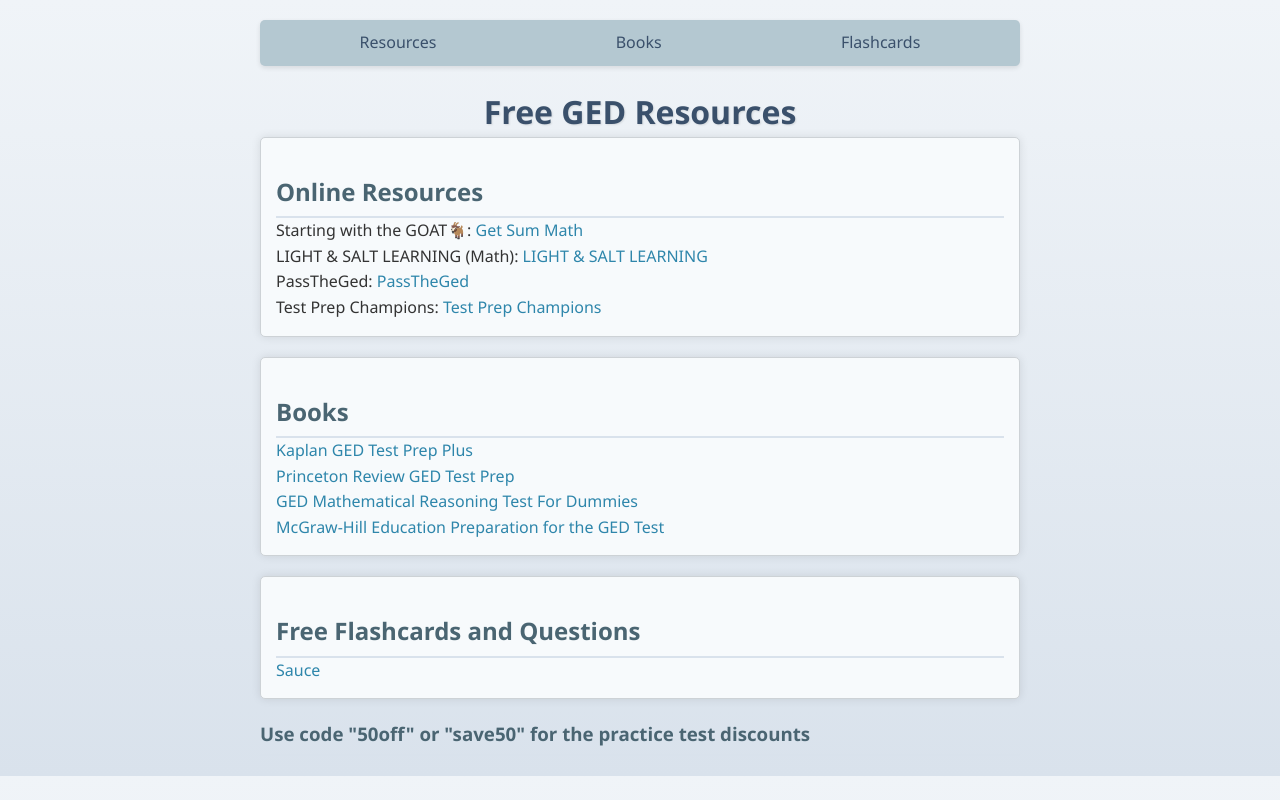
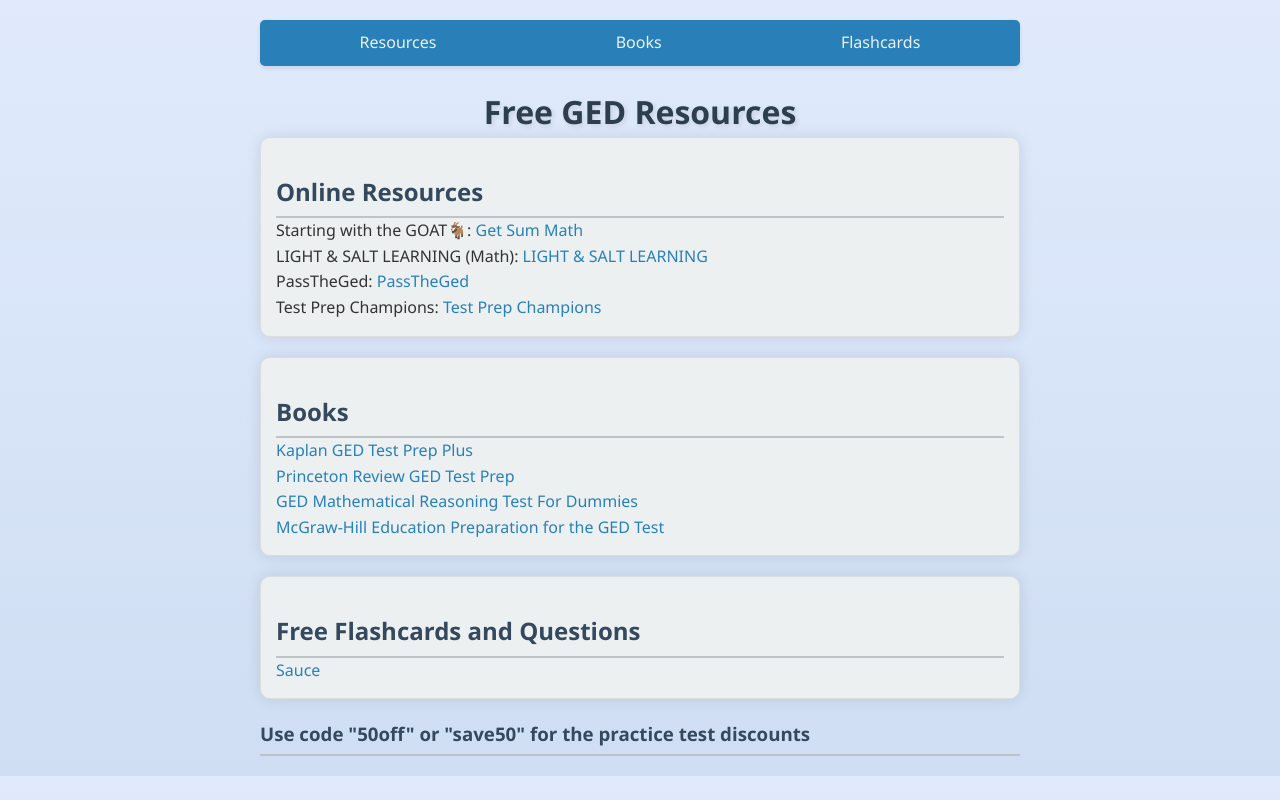
Before and after one commit to Geduexe/ged-guide-hub, a plain HTML site: page index.html in a window 1280 px wide. Drawn offline with Linux system fonts and the light colour scheme.

Commit message:
Update index.html

```diff
--- a/index.html
+++ b/index.html
@@ -11,7 +11,7 @@
     <meta property="og:title" content="Free GED Resources | GEDGuideHub">
     <meta property="og:description" content="A collection of free GED resources including courses, books, and flashcards.">
     <meta property="og:image" content="URL_to_an_image.jpg">
-    <meta property="og:url" content="https://geduexe.github.io/ged-guide-hub">
+    <meta property="og:url" content="https://yourwebsite.com">
 
     <!-- Styles -->
     <style>
@@ -28,38 +28,39 @@
             padding: 20px;
             max-width: 800px;
             margin: auto;
-            background: linear-gradient(to bottom, #f0f4f8, #d9e2ec);
+            background: linear-gradient(to bottom, #e0eafc, #cfdef3);
             color: #333;
-            transition: background-color 0.3s ease;
         }
 
         h1 {
             text-align: center;
-            color: #3a506b;
+            color: #2c3e50;
             margin-top: 20px;
-            text-shadow: 1px 1px 2px rgba(0, 0, 0, 0.1);
+            text-shadow: 2px 2px 5px rgba(0, 0, 0, 0.1);
+            animation: fadeIn 1s ease-in-out;
         }
 
         h2, h3 {
-            color: #4a6572;
+            color: #34495e;
             margin-top: 20px;
-            border-bottom: 2px solid #d9e2ec;
+            border-bottom: 2px solid #bdc3c7;
             padding-bottom: 5px;
+            animation: slideInLeft 0.5s ease-in-out;
         }
 
         a {
-            color: #2e86ab;
+            color: #2980b9;
             text-decoration: none;
             transition: color 0.3s ease;
         }
 
         a:hover {
-            color: #1c5f85;
+            color: #1b4f72;
             text-decoration: underline;
         }
 
         nav {
-            background-color: #b4c8d1;
+            background-color: #2980b9;
             color: #fff;
             padding: 10px;
             text-align: center;
@@ -70,25 +71,33 @@
             box-shadow: 0 2px 5px rgba(0, 0, 0, 0.1);
             display: flex;
             justify-content: space-around;
+            animation: fadeInDown 0.8s ease-in-out;
         }
 
         nav a {
-            color: #3a506b;
+            color: #ecf0f1;
             margin: 0 10px;
+            transition: transform 0.3s;
+        }
+
+        nav a:hover {
+            transform: scale(1.1);
         }
 
         .resource-list {
-            border: 1px solid #cdd2d6;
+            border: 1px solid #dcdde1;
             padding: 15px;
-            background-color: #f7fafc;
-            border-radius: 5px;
+            background-color: #ecf0f1;
+            border-radius: 10px;
             margin-bottom: 20px;
-            box-shadow: 0px 0px 10px rgba(0, 0, 0, 0.1);
-            transition: transform 0.2s ease;
+            box-shadow: 0px 0px 15px rgba(0, 0, 0, 0.1);
+            transition: transform 0.2s ease, box-shadow 0.2s ease;
+            animation: fadeInUp 0.8s ease-in-out;
         }
 
         .resource-list:hover {
             transform: translateY(-5px);
+            box-shadow: 0px 0px 20px rgba(0, 0, 0, 0.2);
         }
 
         img {
@@ -96,6 +105,8 @@
             margin: 20px auto;
             max-width: 100%;
             height: auto;
+            border-radius: 10px;
+            animation: zoomIn 0.5s ease-in-out;
         }
 
         .back-to-top {
@@ -103,33 +114,61 @@
             position: fixed;
             bottom: 30px;
             right: 30px;
-            background-color: #2e86ab;
+            background-color: #2980b9;
             color: #fff;
-            padding: 10px 15px;
+            padding: 15px;
             border-radius: 50%;
             cursor: pointer;
             box-shadow: 0px 0px 10px rgba(0, 0, 0, 0.1);
             transition: background-color 0.3s ease;
+            animation: fadeIn 0.5s ease-in-out;
         }
 
         .back-to-top:hover {
-            background-color: #1c5f85;
+            background-color: #1b4f72;
         }
 
         footer {
             text-align: center;
             padding: 20px;
-            background-color: #b4c8d1;
-            color: #3a506b;
+            background-color: #2980b9;
+            color: #ecf0f1;
             margin-top: 30px;
             border-radius: 5px;
             box-shadow: 0px 0px 10px rgba(0, 0, 0, 0.1);
+            animation: fadeInUp 0.8s ease-in-out;
         }
 
         footer a {
-            color: #2e86ab;
+            color: #ecf0f1;
             text-decoration: none;
             margin: 0 5px;
+        }
+
+        /* Animations */
+        @keyframes fadeIn {
+            from { opacity: 0; }
+            to { opacity: 1; }
+        }
+
+        @keyframes slideInLeft {
+            from { transform: translateX(-100%); }
+            to { transform: translateX(0); }
+        }
+
+        @keyframes fadeInDown {
+            from { opacity: 0; transform: translateY(-20px); }
+            to { opacity: 1; transform: translateY(0); }
+        }
+
+        @keyframes fadeInUp {
+            from { opacity: 0; transform: translateY(20px); }
+            to { opacity: 1; transform: translateY(0); }
+        }
+
+        @keyframes zoomIn {
+            from { transform: scale(0.5); }
+            to { transform: scale(1); }
         }
 
         /* Media Queries */
```
